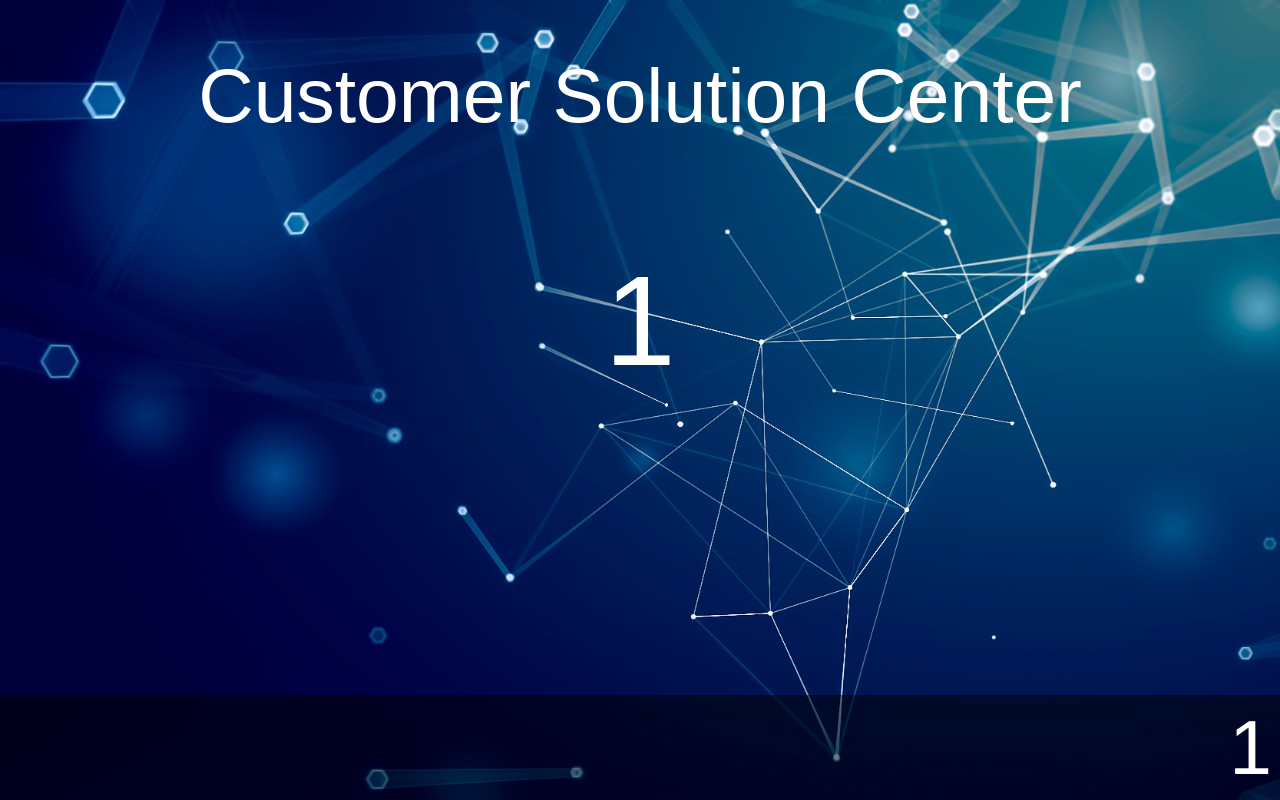
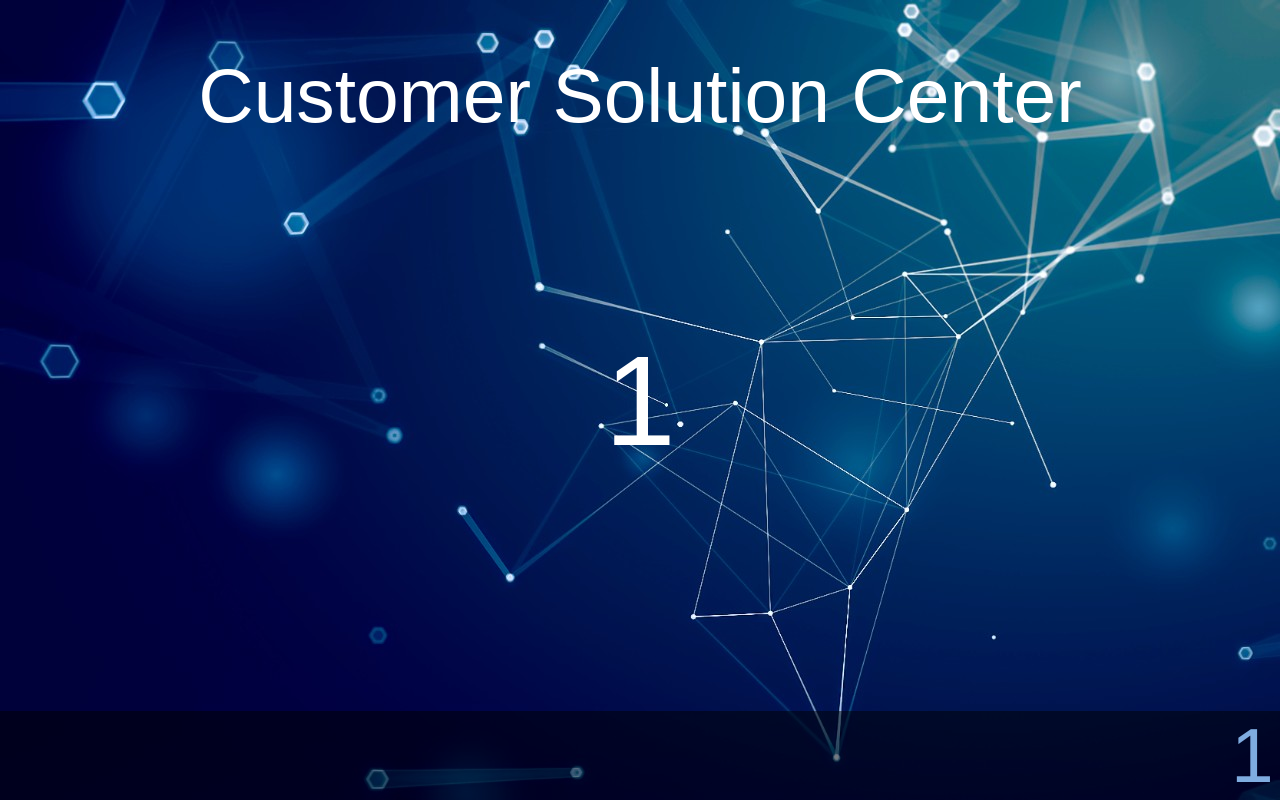
Before and after one commit to LMWCoding/MeetingRoomDjango, a Django app: page /signage/1/1/1 in a window 1280 px wide. Run offline with Django 3.2, Linux system fonts and the light colour scheme.

Commit message:
template update

```diff
--- a/signage/static/signage/style3.css
+++ b/signage/static/signage/style3.css
@@ -1,7 +1,6 @@
 
 body {
     background-color: white;
-
     background-repeat: no-repeat;
     background-attachment: fixed;
     background-size: cover;
@@ -35,28 +34,45 @@ h2 {
 }
 
 
+div.middle {
+  position: fixed;
+  bottom: 50%;
+  left: 0%;
+  right: 0%;
+  transform: translateX(0%) translateY( 50%);
+  color: white;
+  margin-left: 0px;
+  text-align: center;
+  font-size:10vw;
+  padding : 0px;
+  font-weight: normal;
+  font-family: "Arial", "Helvetica" , sans-serif;
+}
+
 #TouchClock {
   position: fixed;
   bottom: 0%;
   left: 0%;
+  padding: 0px 0.5vw;
   line-height: 6vw;
   height : 6vw;
   width: 100%;
   text-align: left;
-  transform: translateX(00%) translateY( 0%);
   color: hsl(204, 99%, 54%);
-  font-size: 4vw;
+  font-size: 3vw;
   font-family: "Helvetica Neue", "Arial", sans-serif;
   letter-spacing: 1px;
   background : rgba(255,0,0,0);
-  border : none;
 }
 
-.footer {
+#footerright {
   position: fixed;
-  left: 0;
-  bottom: 0;
+  bottom: 0%;
+  right: 0%;
   width: 100%;
+  margin: 0px;
+  padding: 0px 0.5vw;
+  border-style: none;
   background: rgb(0, 0, 0); /* Fallback color */
   background: rgba(0, 0, 0, 0.5); /* Black background with 0.5 opacity */
   color: rgb(127, 172, 224);
@@ -100,8 +116,7 @@ h2 {
 }
 
 p {
-    color: white;
-    margin : 8px 8px;
+     margin : 8px 8px;
 }
 
 form {
--- a/signage/templates/signage/roomoccupied.html
+++ b/signage/templates/signage/roomoccupied.html
@@ -30,7 +30,7 @@
 
             function showTime(){
                 var date = new Date();
-                document.getElementById("TouchClock").innerText = date.toLocaleTimeString("en-gb",
+                document.getElementById("TouchClock").innerText = date.toLocaleTimeString("en-uk",
                     { hour12: true, hour: "numeric", minute: "2-digit"
                     } );
             }
@@ -49,16 +49,9 @@
 
     <body background="{% static 'signage/dark.jpg' %}">
         <h1>Customer Solution Center</h1>
-        <h2>{{ custname }}</h2>
-
-
-
-        <div class="footer">
-                <p>{{roomname}}</p>
-        </div>
-
-        <div> <p id="TouchClock"></p></div>
-
-
+<!--         <h2>{{ custname }}</h2> -->
+        <div class="middle"><p>{{ custname }}</p></div>
+        <div ><p id="footerright">{{roomname}}</p></div>
+        <div ><p id="TouchClock"></p></div>
     </body>
 </html>
```
Also changed, not shown: signage/templates/signage/roomnotfound.html (+6 -6 lines).
